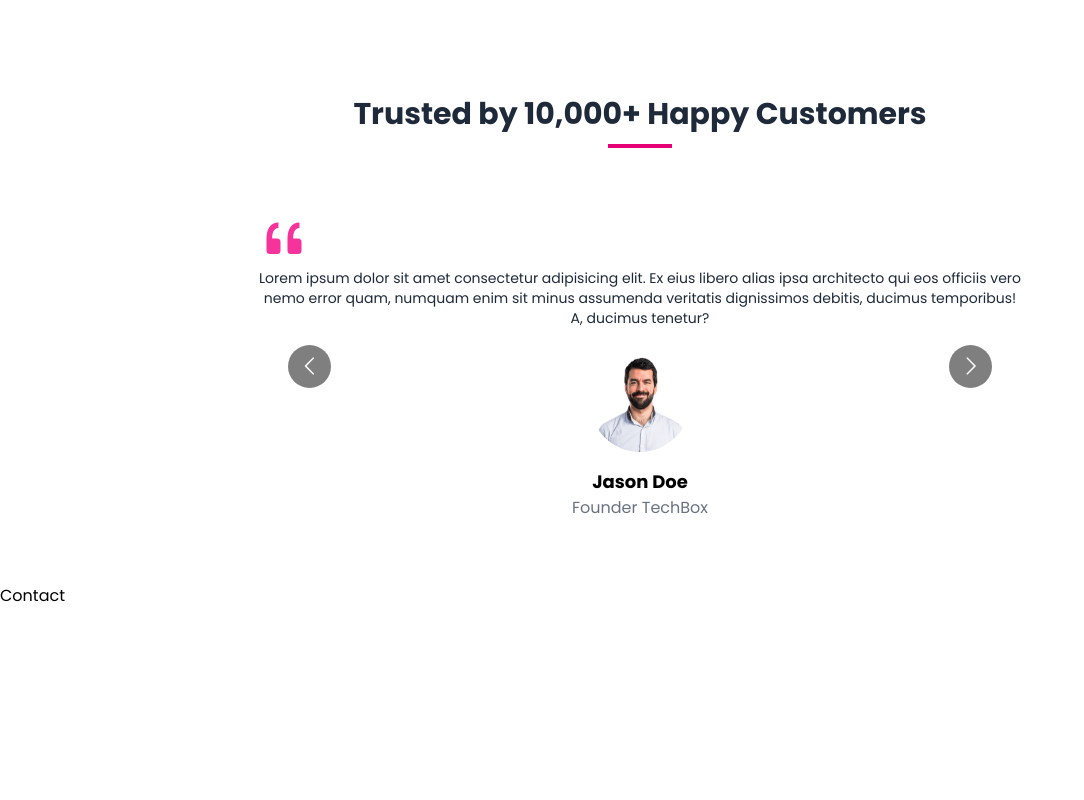
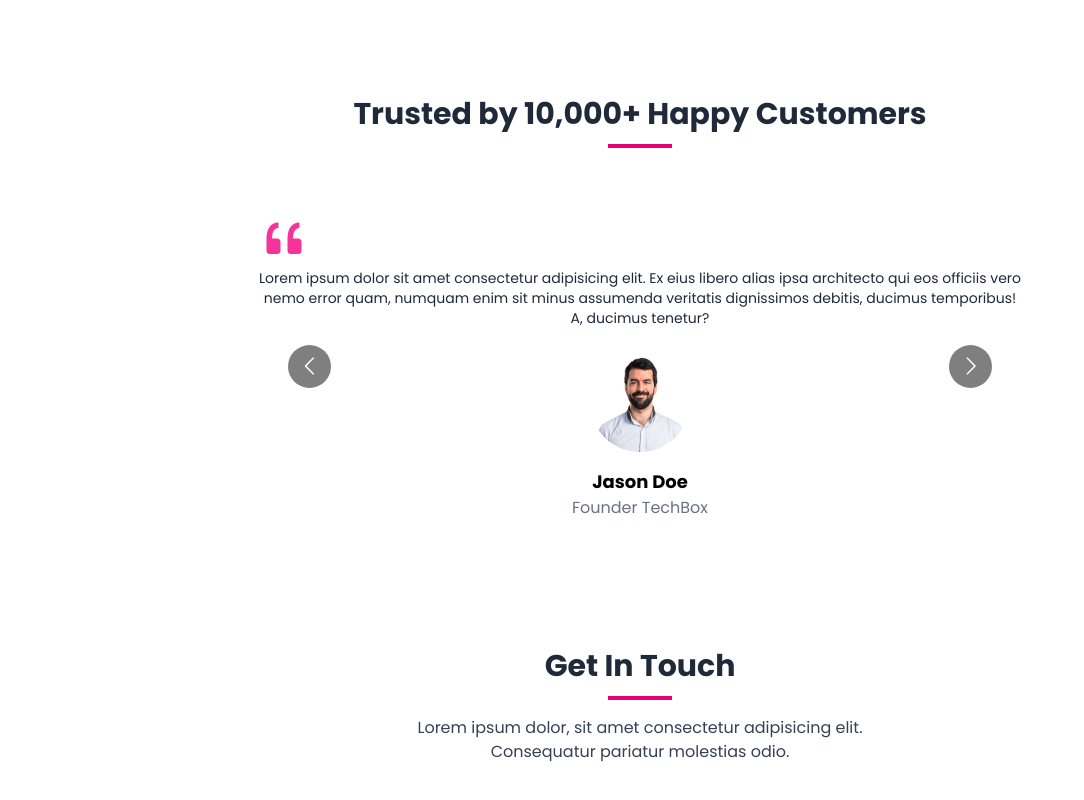
Before and after one commit to denisdiaconu/product-landing-page, a Next.js app: page / in a window 1280 px wide. Shown: the part 2586-3386 px from the top of the page, without its empty margins (0-1084 px from the left). Before the commit the page ends 3194 px from the top, so only its background shows below. Built offline with nearby package versions, Linux system fonts and the light colour scheme.

Commit message:
Add content to contact us

```diff
--- a/components/Home/Contact.tsx
+++ b/components/Home/Contact.tsx
@@ -1,9 +1,20 @@
-import React from 'react'
+import React from 'react';
 
 const Contact = () => {
   return (
-    <div>Contact</div>
-  )
-}
+    <div className="pt-16 pb-16">
+      <h1 className="text-gray-800 dark:text-white text-2xl sm:text-3xl text-center font-bold">
+        Get In Touch
+      </h1>
+      <span className="bg-pink-600 block w-16 h-1 mx-auto mt-3"></span>
+      <p className="text-gray-700 dark:text-gray-200 mt-4 text-center text-sm sm:text-base">
+        Lorem ipsum dolor, sit amet consectetur adipisicing elit.
+      </p>
+      <p className="text-gray-700 dark:text-gray-200 text-center text-sm sm:text-base">
+        Consequatur pariatur molestias odio.
+      </p>
+    </div>
+  );
+};
 
-export default Contact
+export default Contact;
```
